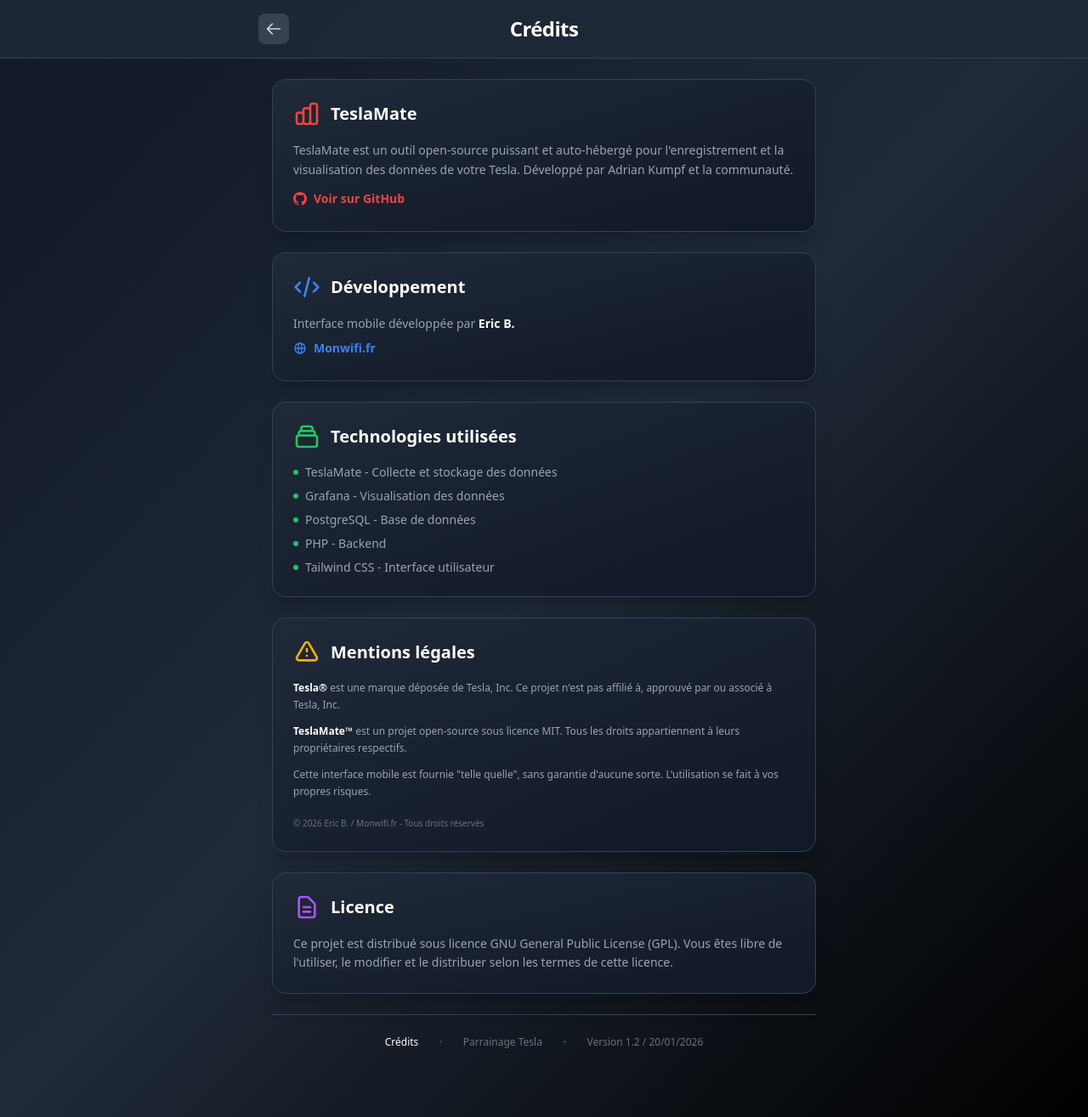
After one commit to infrarik/teslamatemail, a PHP site: page /credits.php in a window 1280 px wide. The commit adds this page. Shown: the whole page at 85% size. Run offline with PHP 8.4, Linux system fonts and the light colour scheme; some libraries are stand-ins or nearby versions.

Commit message:
Add files via upload

```diff
--- /dev/null
+++ b/www/credits.php
@@ -0,0 +1,153 @@
+<!DOCTYPE html>
+<html lang="fr">
+<head>
+  <meta charset="UTF-8">
+  <meta name="viewport" content="width=device-width, initial-scale=1.0">
+  <meta name="theme-color" content="#dc2626">
+  <title>Crédits - TeslaMate Mobile</title>
+  <script src="https://cdn.tailwindcss.com"></script>
+</head>
+<body class="bg-gradient-to-br from-gray-900 via-gray-800 to-black text-white min-h-screen">
+
+  <div class="min-h-screen pb-20">
+    <!-- Header -->
+    <div class="bg-gray-800/90 backdrop-blur-sm border-b border-gray-700 p-4 sticky top-0 z-10">
+      <div class="max-w-2xl mx-auto">
+        <div class="flex items-center justify-between">
+          <a href="tesla.php" class="p-2 bg-gray-700 hover:bg-gray-600 rounded-lg transition-colors">
+            <svg class="w-5 h-5 text-gray-300" fill="none" stroke="currentColor" viewBox="0 0 24 24">
+              <path stroke-linecap="round" stroke-linejoin="round" stroke-width="2" d="M10 19l-7-7m0 0l7-7m-7 7h18"></path>
+            </svg>
+          </a>
+          <h1 class="text-2xl font-bold text-white tracking-tight">Crédits</h1>
+          <div class="w-9"></div>
+        </div>
+      </div>
+    </div>
+
+    <!-- Content -->
+    <div class="px-4 pt-6 space-y-6 max-w-2xl mx-auto">
+
+      <!-- TeslaMate -->
+      <div class="bg-gradient-to-br from-gray-800 to-gray-900 rounded-2xl p-6 border border-gray-700 shadow-xl">
+        <div class="flex items-center gap-3 mb-4">
+          <svg class="w-8 h-8 text-red-500" fill="none" stroke="currentColor" viewBox="0 0 24 24">
+            <path stroke-linecap="round" stroke-linejoin="round" stroke-width="2" d="M9 19v-6a2 2 0 00-2-2H5a2 2 0 00-2 2v6a2 2 0 002 2h2a2 2 0 002-2zm0 0V9a2 2 0 012-2h2a2 2 0 012 2v10m-6 0a2 2 0 002 2h2a2 2 0 002-2m0 0V5a2 2 0 012-2h2a2 2 0 012 2v14a2 2 0 01-2 2h-2a2 2 0 01-2-2z"></path>
+          </svg>
+          <h2 class="text-xl font-bold text-white">TeslaMate</h2>
+        </div>
+        <p class="text-gray-400 text-sm leading-relaxed mb-3">
+          TeslaMate est un outil open-source puissant et auto-hébergé pour l'enregistrement et la visualisation des données de votre Tesla. Développé par Adrian Kumpf et la communauté.
+        </p>
+        <a href="https://github.com/teslamate-org/teslamate" target="_blank" class="inline-flex items-center gap-2 text-red-500 hover:text-red-400 text-sm font-semibold transition-colors">
+          <svg class="w-4 h-4" fill="currentColor" viewBox="0 0 24 24">
+            <path d="M12 0c-6.626 0-12 5.373-12 12 0 5.302 3.438 9.8 8.207 11.387.599.111.793-.261.793-.577v-2.234c-3.338.726-4.033-1.416-4.033-1.416-.546-1.387-1.333-1.756-1.333-1.756-1.089-.745.083-.729.083-.729 1.205.084 1.839 1.237 1.839 1.237 1.07 1.834 2.807 1.304 3.492.997.107-.775.418-1.305.762-1.604-2.665-.305-5.467-1.334-5.467-5.931 0-1.311.469-2.381 1.236-3.221-.124-.303-.535-1.524.117-3.176 0 0 1.008-.322 3.301 1.23.957-.266 1.983-.399 3.003-.404 1.02.005 2.047.138 3.006.404 2.291-1.552 3.297-1.23 3.297-1.23.653 1.653.242 2.874.118 3.176.77.84 1.235 1.911 1.235 3.221 0 4.609-2.807 5.624-5.479 5.921.43.372.823 1.102.823 2.222v3.293c0 .319.192.694.801.576 4.765-1.589 8.199-6.086 8.199-11.386 0-6.627-5.373-12-12-12z"/>
+          </svg>
+          Voir sur GitHub
+        </a>
+      </div>
+
+      <!-- Développement -->
+      <div class="bg-gradient-to-br from-gray-800 to-gray-900 rounded-2xl p-6 border border-gray-700 shadow-xl">
+        <div class="flex items-center gap-3 mb-4">
+          <svg class="w-8 h-8 text-blue-500" fill="none" stroke="currentColor" viewBox="0 0 24 24">
+            <path stroke-linecap="round" stroke-linejoin="round" stroke-width="2" d="M10 20l4-16m4 4l4 4-4 4M6 16l-4-4 4-4"></path>
+          </svg>
+          <h2 class="text-xl font-bold text-white">Développement</h2>
+        </div>
+        <p class="text-gray-400 text-sm leading-relaxed mb-2">
+          Interface mobile développée par <span class="text-white font-semibold">Eric B.</span>
+        </p>
+        <a href="https://monwifi.fr" target="_blank" class="inline-flex items-center gap-2 text-blue-500 hover:text-blue-400 text-sm font-semibold transition-colors">
+          <svg class="w-4 h-4" fill="none" stroke="currentColor" viewBox="0 0 24 24">
+            <path stroke-linecap="round" stroke-linejoin="round" stroke-width="2" d="M21 12a9 9 0 01-9 9m9-9a9 9 0 00-9-9m9 9H3m9 9a9 9 0 01-9-9m9 9c1.657 0 3-4.03 3-9s-1.343-9-3-9m0 18c-1.657 0-3-4.03-3-9s1.343-9 3-9m-9 9a9 9 0 019-9"></path>
+          </svg>
+          Monwifi.fr
+        </a>
+      </div>
+
+      <!-- Technologies -->
+      <div class="bg-gradient-to-br from-gray-800 to-gray-900 rounded-2xl p-6 border border-gray-700 shadow-xl">
+        <div class="flex items-center gap-3 mb-4">
+          <svg class="w-8 h-8 text-green-500" fill="none" stroke="currentColor" viewBox="0 0 24 24">
+            <path stroke-linecap="round" stroke-linejoin="round" stroke-width="2" d="M19 11H5m14 0a2 2 0 012 2v6a2 2 0 01-2 2H5a2 2 0 01-2-2v-6a2 2 0 012-2m14 0V9a2 2 0 00-2-2M5 11V9a2 2 0 012-2m0 0V5a2 2 0 012-2h6a2 2 0 012 2v2M7 7h10"></path>
+          </svg>
+          <h2 class="text-xl font-bold text-white">Technologies utilisées</h2>
+        </div>
+        <ul class="space-y-2 text-gray-400 text-sm">
+          <li class="flex items-center gap-2">
+            <span class="w-1.5 h-1.5 bg-green-500 rounded-full"></span>
+            TeslaMate - Collecte et stockage des données
+          </li>
+          <li class="flex items-center gap-2">
+            <span class="w-1.5 h-1.5 bg-green-500 rounded-full"></span>
+            Grafana - Visualisation des données
+          </li>
+          <li class="flex items-center gap-2">
+            <span class="w-1.5 h-1.5 bg-green-500 rounded-full"></span>
+            PostgreSQL - Base de données
+          </li>
+          <li class="flex items-center gap-2">
+            <span class="w-1.5 h-1.5 bg-green-500 rounded-full"></span>
+            PHP - Backend
+          </li>
+          <li class="flex items-center gap-2">
+            <span class="w-1.5 h-1.5 bg-green-500 rounded-full"></span>
+            Tailwind CSS - Interface utilisateur
+          </li>
+        </ul>
+      </div>
+
+      <!-- Mentions légales -->
+      <div class="bg-gradient-to-br from-gray-800 to-gray-900 rounded-2xl p-6 border border-gray-700 shadow-xl">
+        <div class="flex items-center gap-3 mb-4">
+          <svg class="w-8 h-8 text-yellow-500" fill="none" stroke="currentColor" viewBox="0 0 24 24">
+            <path stroke-linecap="round" stroke-linejoin="round" stroke-width="2" d="M12 9v2m0 4h.01m-6.938 4h13.856c1.54 0 2.502-1.667 1.732-3L13.732 4c-.77-1.333-2.694-1.333-3.464 0L3.34 16c-.77 1.333.192 3 1.732 3z"></path>
+          </svg>
+          <h2 class="text-xl font-bold text-white">Mentions légales</h2>
+        </div>
+        <div class="space-y-3 text-gray-400 text-xs leading-relaxed">
+          <p>
+            <span class="text-white font-semibold">Tesla®</span> est une marque déposée de Tesla, Inc. Ce projet n'est pas affilié à, approuvé par ou associé à Tesla, Inc.
+          </p>
+          <p>
+            <span class="text-white font-semibold">TeslaMate™</span> est un projet open-source sous licence MIT. Tous les droits appartiennent à leurs propriétaires respectifs.
+          </p>
+          <p>
+            Cette interface mobile est fournie "telle quelle", sans garantie d'aucune sorte. L'utilisation se fait à vos propres risques.
+          </p>
+          <p class="text-gray-500 text-[10px] pt-2">
+            © 2026 Eric B. / Monwifi.fr - Tous droits réservés
+          </p>
+        </div>
+      </div>
+
+      <!-- Licence -->
+      <div class="bg-gradient-to-br from-gray-800 to-gray-900 rounded-2xl p-6 border border-gray-700 shadow-xl">
+        <div class="flex items-center gap-3 mb-4">
+          <svg class="w-8 h-8 text-purple-500" fill="none" stroke="currentColor" viewBox="0 0 24 24">
+            <path stroke-linecap="round" stroke-linejoin="round" stroke-width="2" d="M9 12h6m-6 4h6m2 5H7a2 2 0 01-2-2V5a2 2 0 012-2h5.586a1 1 0 01.707.293l5.414 5.414a1 1 0 01.293.707V19a2 2 0 01-2 2z"></path>
+          </svg>
+          <h2 class="text-xl font-bold text-white">Licence</h2>
+        </div>
+        <p class="text-gray-400 text-sm leading-relaxed">
+          Ce projet est distribué sous licence GNU General Public License (GPL). Vous êtes libre de l'utiliser, le modifier et le distribuer selon les termes de cette licence.
+        </p>
+      </div>
+
+      <!-- Footer -->
+      <div class="border-t border-gray-700 mt-8 pt-6">
+        <div class="flex justify-center items-center gap-6 text-xs text-gray-500">
+          <a href="credits.php" class="text-white">Crédits</a>
+          <span class="text-gray-700">•</span>
+          <a href="parrain.php" class="hover:text-white transition-colors">Parrainage Tesla</a>
+          <span class="text-gray-700">•</span>
+          <span>Version 1.2 / 20/01/2026</span>
+        </div>
+      </div>
+
+    </div>
+  </div>
+
+</body>
+</html>
```
Also changed, not shown: www/parrain.php (added, +144 -0 lines), www/tesla.php (+10 -0 lines), www/logoparrain.png (added).
